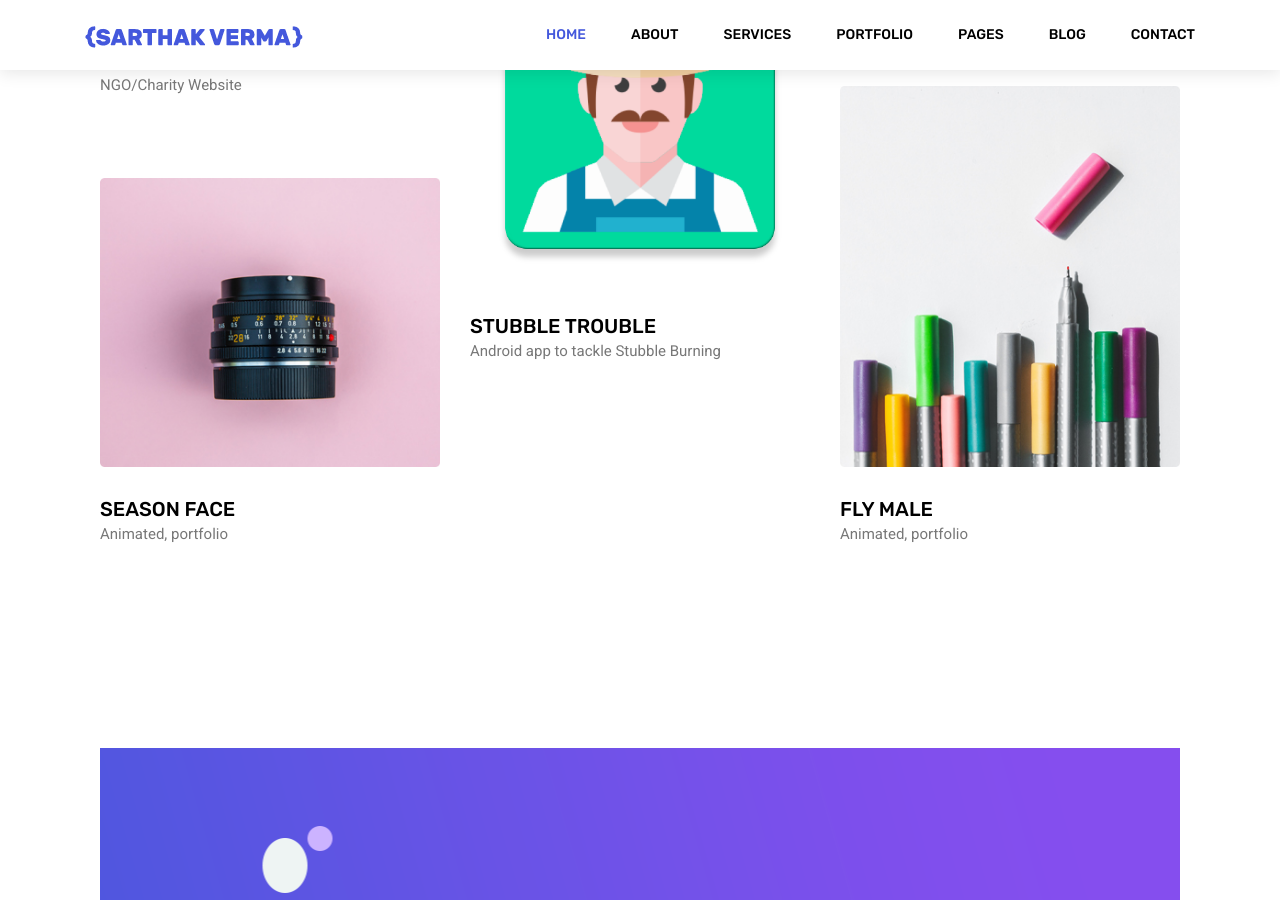
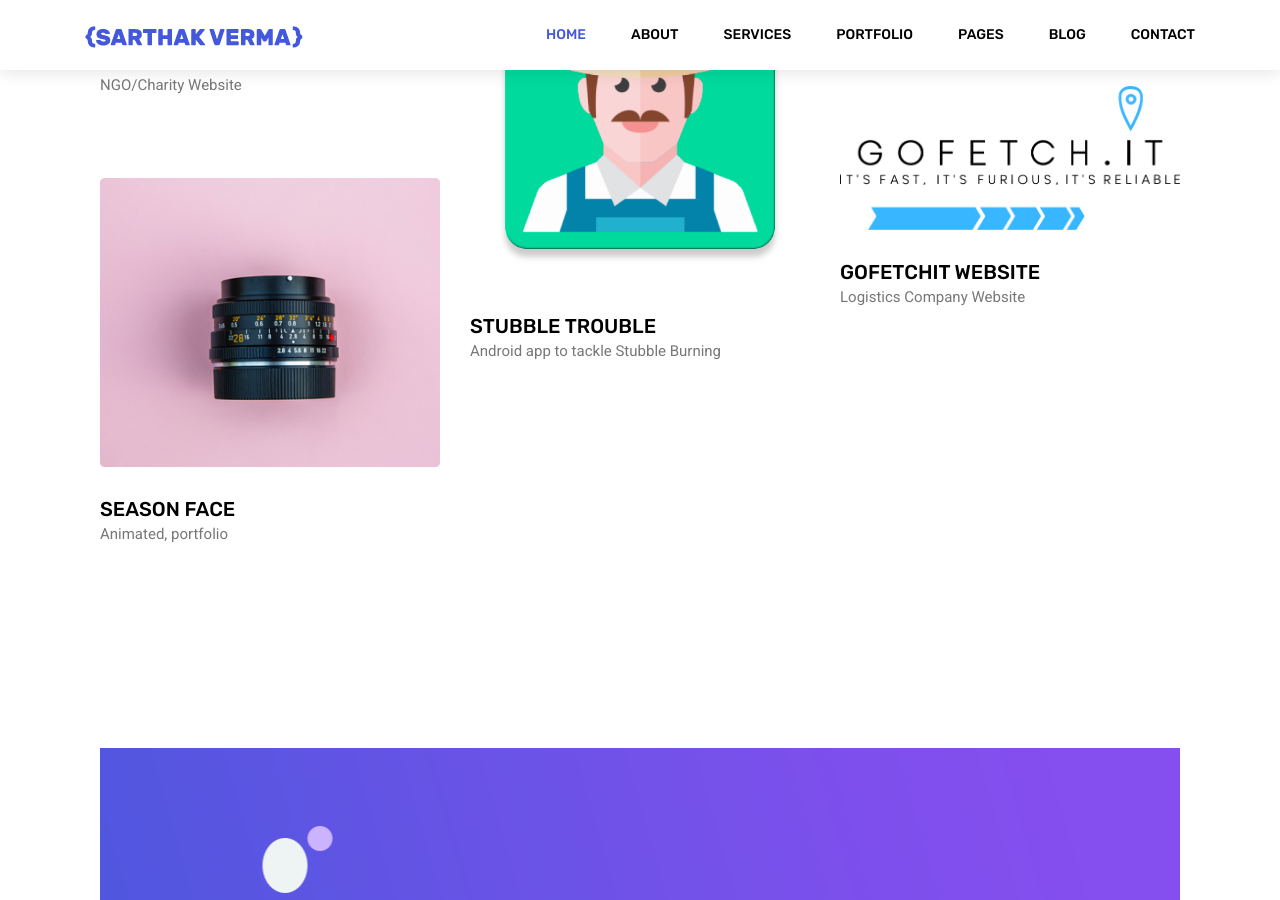
Before and after one commit to IAmSarthakVerma/iamsarthakverma.github.io, a Jekyll site: the page built from index.html, in a window 1280 px wide and 900 px high, scrolled down 3185 px. Built offline with Jekyll 4.4.1, drawn with Linux system fonts in a browser that asks for light colours; nearby versions of some CDN libraries; the list of posts is cut into pages by our own code.

Commit message:
Added Project

```diff
--- a/index.html
+++ b/index.html
@@ -252,20 +252,20 @@ use-site-title: true
                         </div>
                     </div>
                 </div>
-                <div class="col-lg-4 col-md-6 all completed">
+                <div class="col-lg-4 col-md-6 all ongoing">
                     <div class="portfolio_box">
                         <div class="single_portfolio">
-                            <img class="img-fluid w-100" src="img/portfolio/p8.jpg" alt="">
+                            <img class="img-fluid w-100" src="gofetchit/gofetchit.png" alt="">
                             <div class="overlay"></div>
-                            <a href="img/portfolio/p8.jpg" class="img-gal">
+                            <a href="gofetchit/gofetchit.png" class="img-gal">
                                 <div class="icon">
                                     <span class="lnr lnr-cross"></span>
                                 </div>
                             </a>
                         </div>
                         <div class="short_info">
-                            <h4>fly male</h4>
-                            <p>Animated, portfolio</p>
+                            <h4>Gofetchit Website</h4>
+                            <p>Logistics Company Website</p>
                         </div>
                     </div>
                 </div>
```
Also changed, not shown: gofetchit/gofetchit.png (added).
